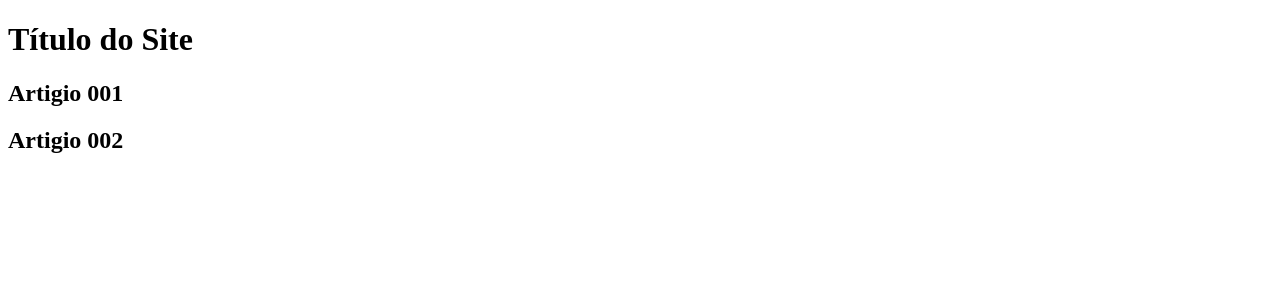
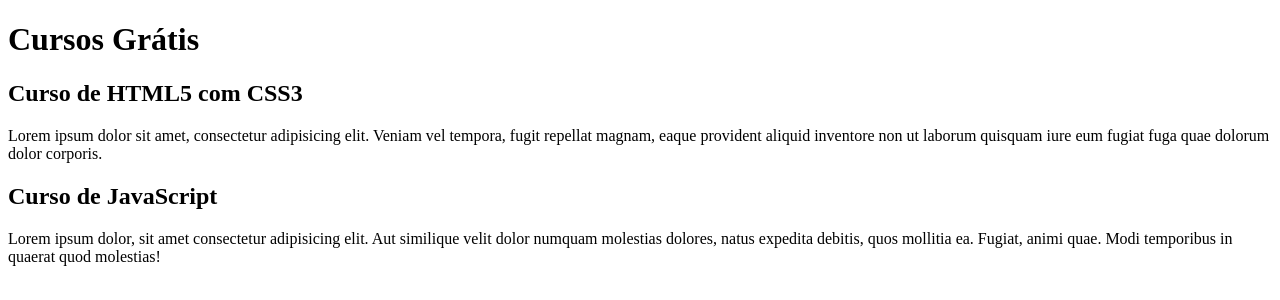
Before and after one commit to oeliassantos/projeto-site, a plain HTML site: page index.html in a window 1280 px wide. Drawn offline with Linux system fonts and the light colour scheme.

Commit message:
Comecei a cria o conteúdo

```diff
--- a/index.html
+++ b/index.html
@@ -8,13 +8,15 @@
 <body>
     <main>
         <header>
-            <h1>Título do Site</h1>
+            <h1>Cursos Grátis</h1>
         </header>
         <article>
-            <h2>Artigio 001</h2>
+            <h2>Curso de HTML5 com CSS3</h2>
+            <p>Lorem ipsum dolor sit amet, consectetur adipisicing elit. Veniam vel tempora, fugit repellat magnam, eaque provident aliquid inventore non ut laborum quisquam iure eum fugiat fuga quae dolorum dolor corporis.</p>
         </article>
         <article>
-            <h2>Artigio 002</h2>
+            <h2>Curso de JavaScript</h2>
+            <p>Lorem ipsum dolor, sit amet consectetur adipisicing elit. Aut similique velit dolor numquam molestias dolores, natus expedita debitis, quos mollitia ea. Fugiat, animi quae. Modi temporibus in quaerat quod molestias!</p>
         </article>
     </main>
 </body>
```
